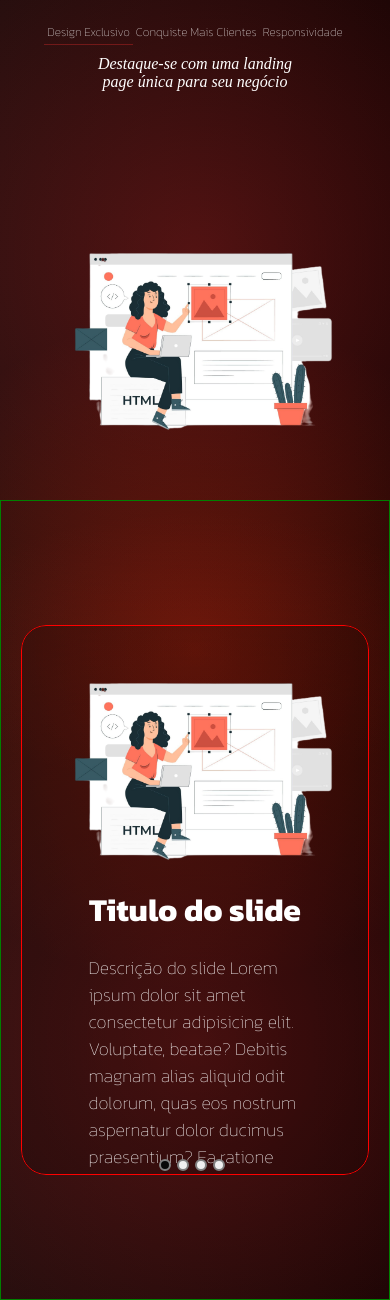
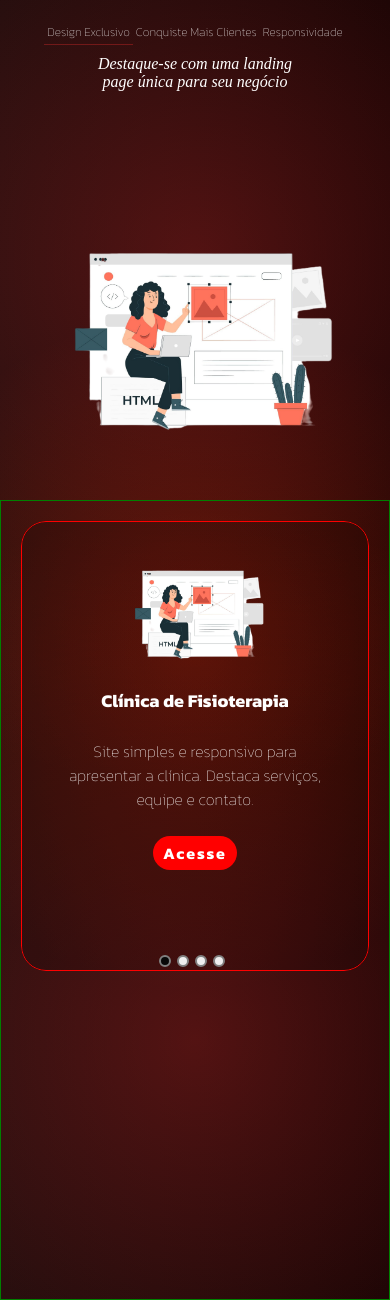
Before and after one commit to Daniel-Possamai/myLandPagePrincipal, a React (Create React App) app: page / in a window 390 px wide. Built offline with nearby package versions, Linux system fonts and the light colour scheme; a web font is replaced by a local one.

Commit message:
atualizado responsivo

```diff
--- a/src/components/slider/slider.scss
+++ b/src/components/slider/slider.scss
@@ -4,7 +4,7 @@
   width: 100%;
   height: 800px;
   display: flex;
-  align-items: center;
+  align-items: start;
   justify-content: center;
   padding: 20px;
 }
@@ -32,30 +32,74 @@
     flex-direction: column;
     justify-content: center;
     align-items: center;
-    gap: 20px;
+    gap: 25px;
 
     h3{
       font-size: 32px;
+      text-align: center;
     }
     p{
       width: 80%;
       font-size: 18px;
       font-weight: 100;
+      text-align: left;
     }
     a{
       background-color: red;
+      font-weight: bold;
+      letter-spacing: 2px;
       text-decoration: none;
       color: #fff;
+      padding: 5px 10px;
+      border-radius: 25px;
+      transition: box-shadow 0.4s ease-in-out;
     }
     //aplicar um efeito de glow ao passar o mouse em cima do a
     a:hover{
       box-shadow: 0 0 10px 0 red;
     }
+
+    img{
+      width: 300px;
+    }
+
+    .custom-dot-list-style{
+
+    }
   }
 
 
 
-  img{
-    width: 300px;
+}
+
+
+// Responsividade mob 1024px
+
+@media (max-width: 1024px) {
+  .carousel-container{
+
+    background-color: #00000027;
+    height: 450px;
+  }
+
+
+  .carousel-item{
+    height: 450px;
+
+    .container-items{
+
+      h3{
+        font-size: 18px;
+      }
+      p{
+        width: 95%;
+        font-size: 16px;
+        text-align: center;
+      }
+
+      img{
+        width: 150px;
+      }
+    }
   }
 }
--- a/src/components/slider/slider.tsx
+++ b/src/components/slider/slider.tsx
@@ -42,7 +42,7 @@ export default function Slider(props: PropsSlider) {
   return (
     <div className="container-g-slider">
       <Carousel
-        swipeable={false}
+        swipeable={true}
         draggable={false}
         showDots={true}
         responsive={responsive}
--- a/src/utils/data.tsx
+++ b/src/utils/data.tsx
@@ -2,8 +2,9 @@ import { SliderProps } from "../pages/home/home";
 
 export const SliderData: SliderProps[] = [
     {
-        title: "Titulo do slide",
-        description: "Descrição do slide Lorem ipsum dolor sit amet consectetur adipisicing elit. Voluptate, beatae? Debitis magnam alias aliquid odit dolorum, quas eos nostrum aspernatur dolor ducimus praesentium? Ea ratione eveniet magni, vitae maiores tempore. ",
+        title: "Clínica de Fisioterapia",
+        description: `Site simples e responsivo para apresentar a clínica.
+        Destaca serviços, equipe e contato.`,
         url: "https://www.google.com",
         img: "./images/exclusive.png"
     },
```
